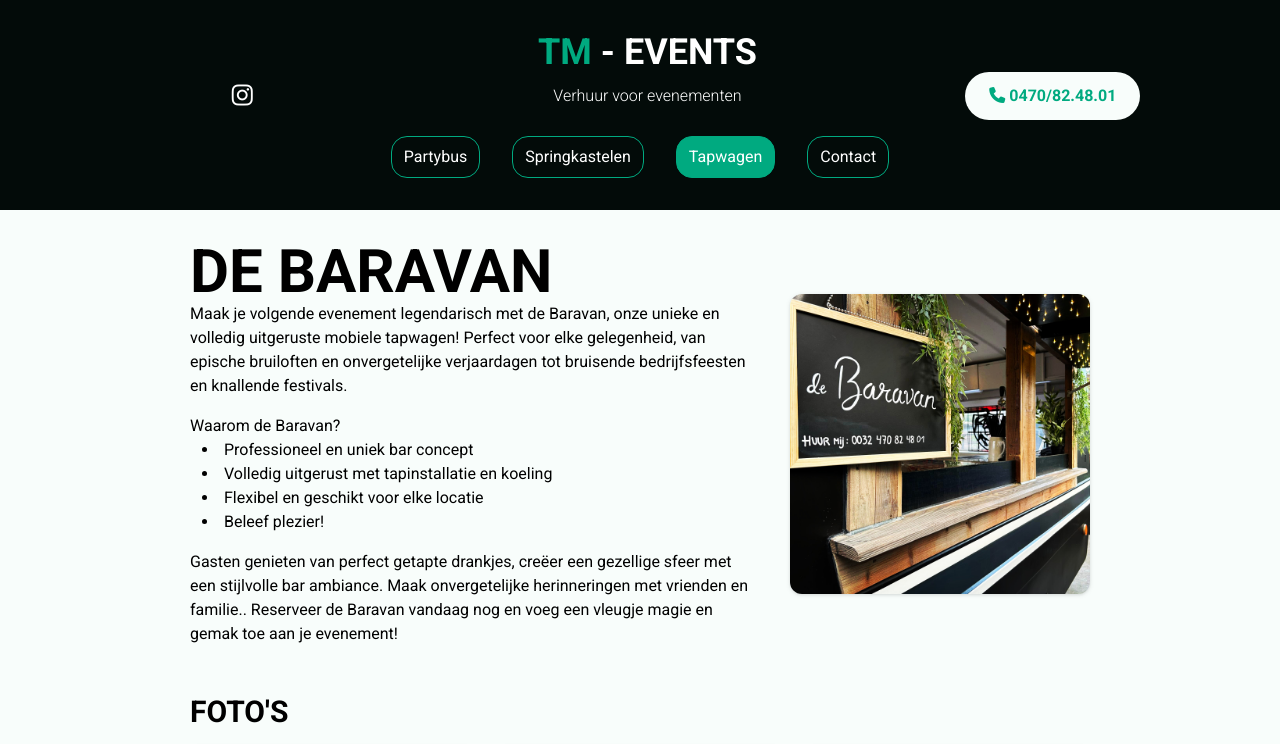
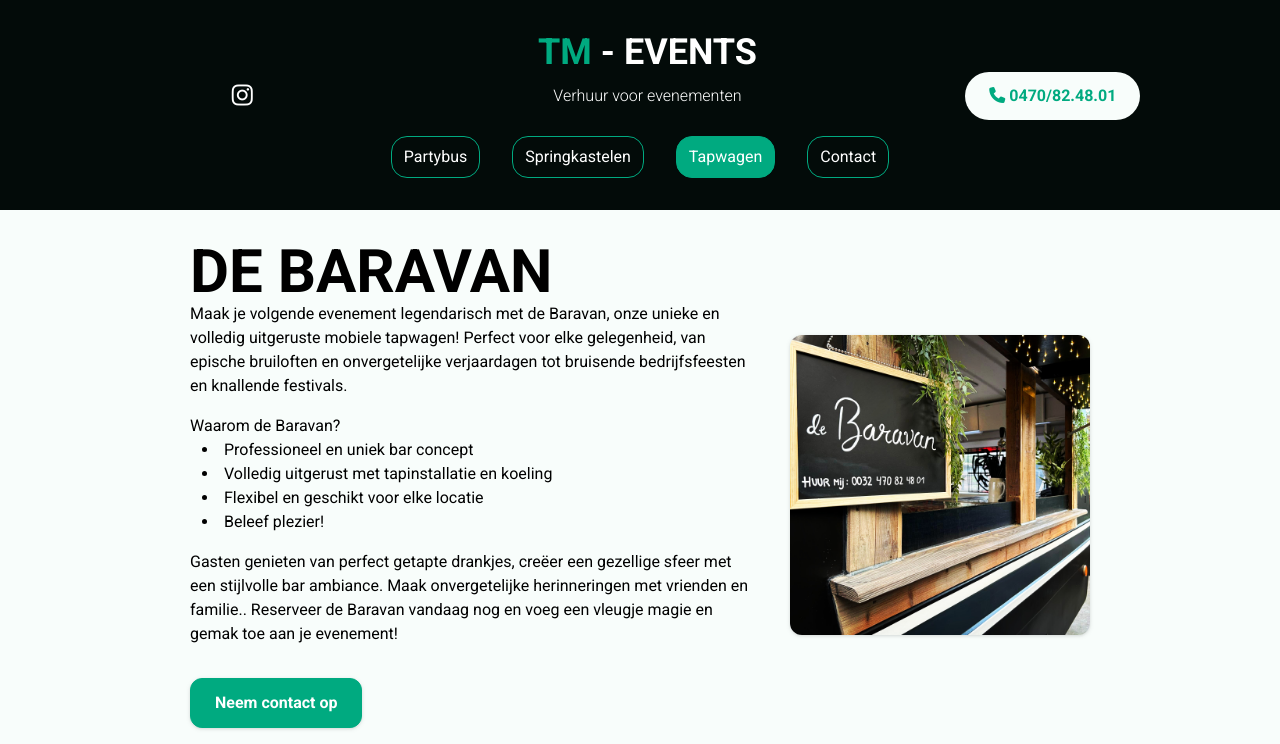
Before and after one commit to VanderPants2/tm-rents, a React (Vite) app: page /tapwagen in a window 1280 px wide. Shown: the top 744 px of the page. Built offline with nearby package versions, Linux system fonts and the light colour scheme.

Commit message:
added contact btn on page

```diff
--- a/src/pages/PartyBus.tsx
+++ b/src/pages/PartyBus.tsx
@@ -3,6 +3,7 @@ import Header from '../components/Header.tsx';
 import ImageContentBlock from '../components/ImageContentBlock.tsx';
 import ImageList from '../components/ImageList.tsx';
 import Footer from '../components/Footer.tsx';
+import {Link} from 'react-router-dom';
 
 const PartyBus = () => {
     return (
@@ -23,6 +24,15 @@ const PartyBus = () => {
                         <li>Maak onvergetelijke herinneringen met vrienden en familie</li>
                     </div>
                 </ul>
+                <Link to={'/contact'}>
+                    <div
+                        className={
+                            'px-6 py-3 mt-8 bg-primary text-white rounded-xl font-semibold border border-primary drop-shadow transition-all hover:text-primary hover:bg-background w-max select-none'
+                        }
+                    >
+                        Neem contact op
+                    </div>
+                </Link>
             </ImageContentBlock>
             <ImageContentBlock
                 imageAlt={'partybus'}
--- a/src/pages/Tapwagen.tsx
+++ b/src/pages/Tapwagen.tsx
@@ -3,6 +3,7 @@ import Header from '../components/Header.tsx';
 import Footer from '../components/Footer.tsx';
 import ImageList from '../components/ImageList.tsx';
 import ImageContentBlock from '../components/ImageContentBlock.tsx';
+import {Link} from 'react-router-dom';
 
 const Tapwagen = () => {
     return (
@@ -28,6 +29,15 @@ const Tapwagen = () => {
                     onvergetelijke herinneringen met vrienden en familie..️ Reserveer de Baravan vandaag nog en voeg een vleugje
                     magie en gemak toe aan je evenement!
                 </p>
+                <Link to={'/contact'}>
+                    <div
+                        className={
+                            'px-6 py-3 mt-8 bg-primary text-white rounded-xl font-semibold border border-primary drop-shadow transition-all hover:text-primary hover:bg-background w-max select-none'
+                        }
+                    >
+                        Neem contact op
+                    </div>
+                </Link>
             </ImageContentBlock>
             <ImageList
                 imageList={[
```
